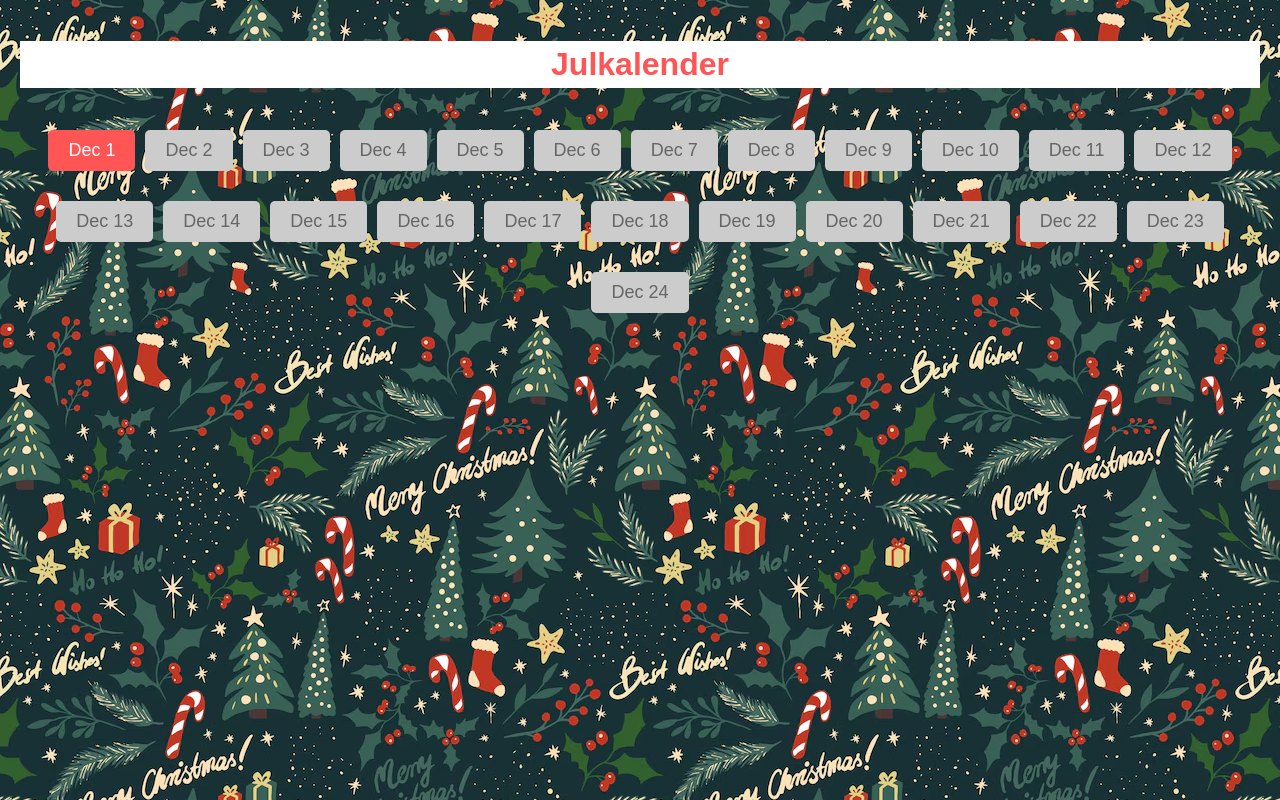
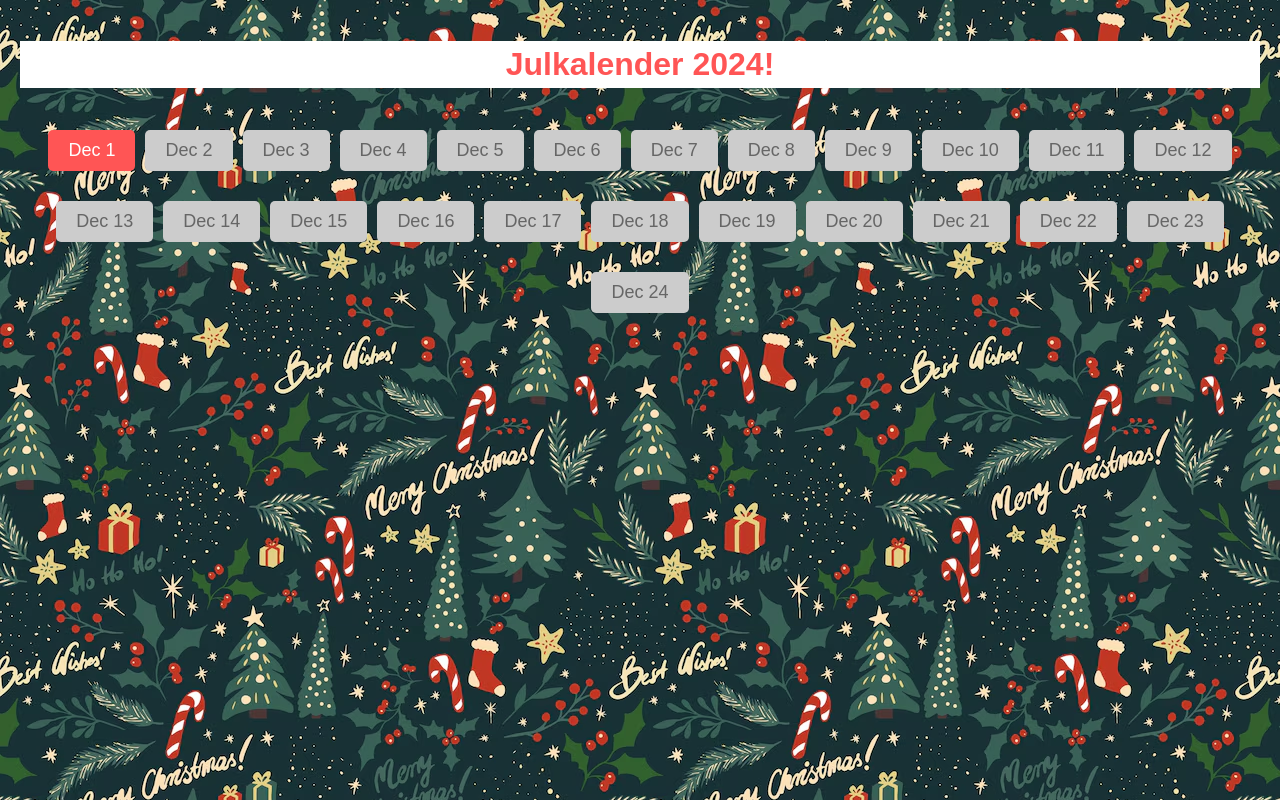
Before and after one commit to mannberget/mannberget.github.io, a plain HTML site: page julkalender/index.html in a window 1280 px wide. Drawn offline with Linux system fonts and the light colour scheme.

Commit message:
update title

```diff
--- a/julkalender/index.html
+++ b/julkalender/index.html
@@ -7,7 +7,7 @@
     <link rel="stylesheet" href="styles.css">
 </head>
 <body>
-    <h1>Julkalender</h1>
+    <h1>Julkalender 2024!</h1>
     <div class="button-container">
         <script>
             const today = new Date();
```
